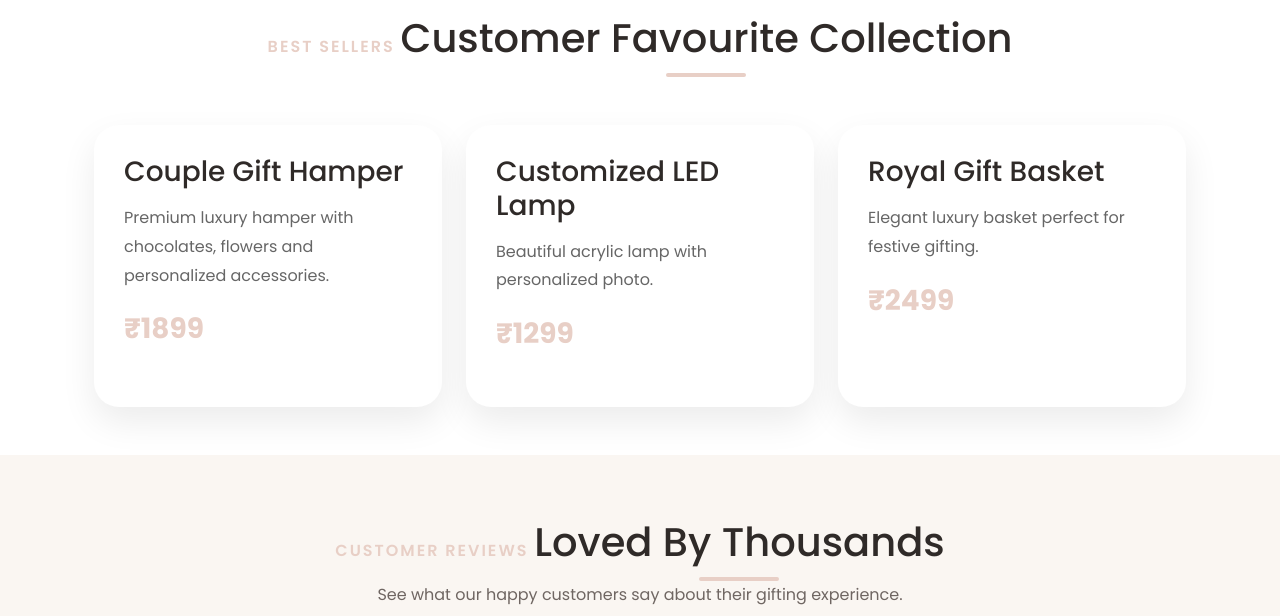
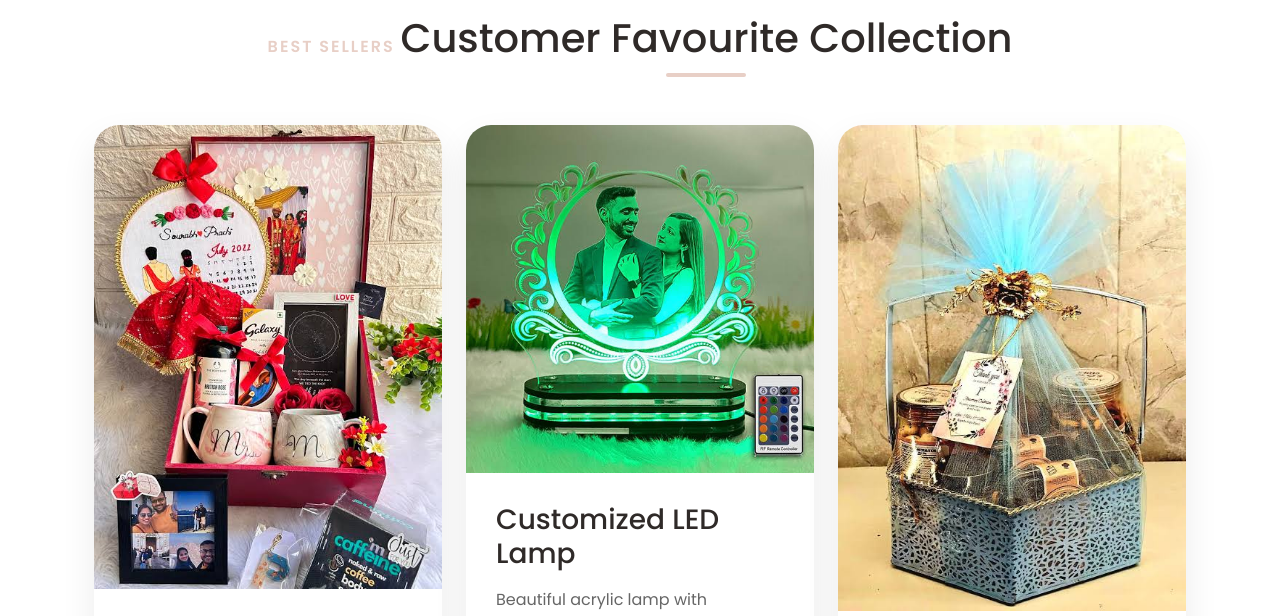
Before and after one commit to agarwalanushka1704/luxury-gift-store-website, a plain HTML site: page index.html in a window 1280 px wide. Shown: the part 6280-6896 px from the top of the page. Drawn offline with nearby package versions, Linux system fonts and the light colour scheme; files whose address does not match are found by name.

Commit message:
Add files via upload

```diff
--- a/index.html
+++ b/index.html
@@ -1332,9 +1332,9 @@
 
                 <div class="best-card">
 
-                    <img src="images/best-1.jpg"
+                    <img src="./images.jpg"
                         class="img-fluid rounded-top"
-                        alt="">
+                        alt="couple gift hamper">
 
                     <div class="best-content">
 
@@ -1371,9 +1371,9 @@
 
                 <div class="best-card">
 
-                    <img src="images/best-2.jpg"
+                    <img src="./led lamp.jpg"
                         class="img-fluid rounded-top"
-                        alt="">
+                        alt="customized led lamp">
 
                     <div class="best-content">
 
@@ -1409,9 +1409,9 @@
 
                 <div class="best-card">
 
-                    <img src="images/best-3.jpg"
+                    <img src="./gift basket.jpg"
                         class="img-fluid rounded-top"
-                        alt="">
+                        alt="royal gift basket">
 
                     <div class="best-content">
 
```
